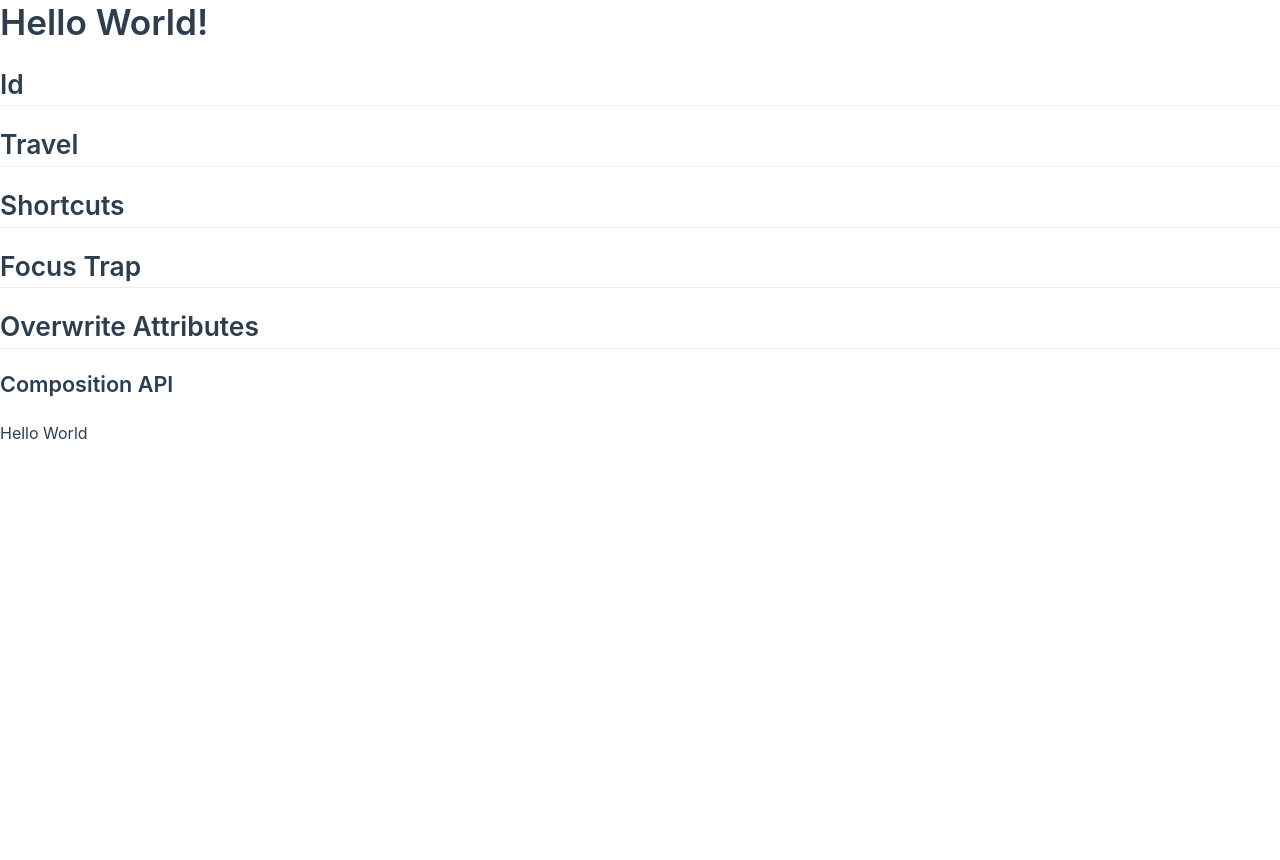
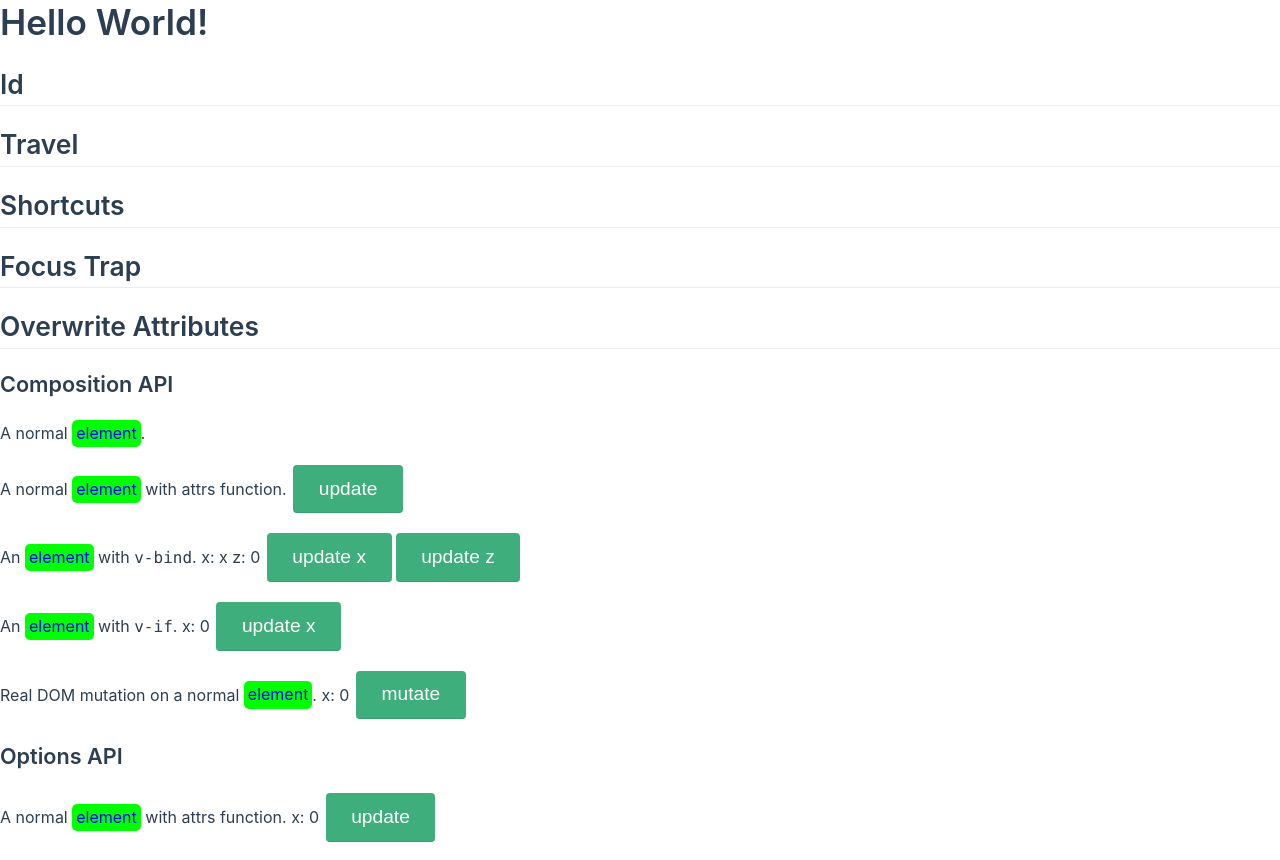
Before and after one commit to gottayan/vue-a11y-utils, a Vue app: page / in a window 1280 px wide. Before the commit the page ends 800 px from the top, so only its background shows below. Built offline with nearby package versions, Linux system fonts and the light colour scheme.

Commit message:
fixed overwrite attrs and its example

```diff
--- a/src/overwrite-example.vue
+++ b/src/overwrite-example.vue
@@ -1,21 +1,107 @@
 <template>
-  <div :ref="$el => el = $el">
+  <div>
     <h3>Composition API</h3>
-    <p>Hello <span>World</span></p>
+    <p :ref="$el => el = $el">
+      A normal <span>element</span>.
+    </p>
+    <p :ref="$el => el2 = $el">
+      A normal <span>element</span> with attrs function.
+      <button @click="increment2">update</button>
+    </p>
+    <p :ref="$el => el3 = $el">
+      An <span :x="x3" :z="z3">element</span> with <code>v-bind</code>.
+      x: {{x3}} z: {{z3}}
+      <button @click="incrementX3">update x</button>
+      <button @click="incrementZ3">update z</button>
+    </p>
+    <p :ref="$el => el4 = $el">
+      An <span v-if="x4 % 2 === 0" :x="x4">element</span> with <code>v-if</code>.
+      x: {{x4}}
+      <button @click="increment4">update x</button>
+    </p>
+    <p :ref="$el => el5 = $el">
+      Real DOM mutation on a normal <span>element</span>.
+      x: {{x5}}
+      <button @click="increment5">mutate</button>
+    </p>
+    <h3>Options API</h3>
+    <OverwriteAttrs selector="span" :attrs="{ x: x6.toString(), y: 'b' }">
+      <p>
+        A normal <span :z="x6">element</span> with attrs function.
+        x: {{x6}}
+        <button @click="increment6">update</button>
+      </p>
+    </OverwriteAttrs>
   </div>
 </template>
 
 <script lang="ts">
-import { ref } from 'vue'
-import { useOverwriteAttrs, AttrsInput } from './utils/overwrite'
+import { ref, computed, defineComponent, markRaw } from 'vue'
+import { useOverwriteAttrs, OverwriteAttrs } from './utils/overwrite'
 
 export default {
+  components: { OverwriteAttrs },
   setup() {
-    const el = ref<HTMLElement>(null)
-
+    const el = ref<HTMLElement | null>(null)
     useOverwriteAttrs(el, 'span', { x: 'a', y: 'b' })
 
-    return { el }
+    const el2 = ref<HTMLElement | null>(null)
+    const x2 = ref(0)
+    const increment2 = () => x2.value++
+    useOverwriteAttrs(el2, 'span', () => ({ x: (x2.value % 3).toString(), y: 'b' }))
+
+    const el3 = ref<HTMLElement | null>(null)
+    const xValues = ['x', '1', undefined, '']
+    const xIndex = ref(0)
+    const x3 = computed(() => xValues[xIndex.value % 4])
+    const incrementX3 = () => xIndex.value++
+    const z3 = ref(0)
+    const incrementZ3 = () => z3.value++
+    useOverwriteAttrs(el3, 'span', { x: 'a', y: 'b' })
+
+    const el4 = ref<HTMLElement | null>(null)
+    const x4 = ref(0)
+    const increment4 = () => x4.value++
+    useOverwriteAttrs(el4, 'span', { x: 'a', y: 'b' })
+
+    const el5 = ref<HTMLElement | null>(null)
+    const x5 = ref(0)
+    const increment5 = () => {
+      x5.value++
+      el5.value?.querySelector('span')?.setAttribute('x', x5.value.toString())
+      el5.value?.querySelector('span')?.setAttribute('z', x5.value.toString())
+    }
+    useOverwriteAttrs(el5, 'span', { x: 'a', y: 'b' })
+
+    const x6 = ref(0)
+    const increment6 = () => x6.value++
+
+    return {
+      el,
+      el2, increment2,
+      el3, x3, incrementX3, z3, incrementZ3,
+      el4, x4, increment4,
+      el5, x5, increment5,
+      x6, increment6
+    }
   }
 }
 </script>
+
+<style scoped>
+[x] {
+  color: blue;
+}
+[x="1"] {
+  color: green;
+}
+[x="2"] {
+  color: grey;
+}
+[y] {
+  display: inline-block;
+  padding: 0 0.25em;
+  border-radius: 5px;
+  background-color: lime;
+}
+</style>
--- a/src/utils/overwrite.ts
+++ b/src/utils/overwrite.ts
@@ -1,4 +1,4 @@
-import { onMounted, nextTick, Ref } from "vue"
+import { Ref, computed, watchEffect, onMounted, onBeforeUnmount, nextTick } from "vue"
 
 export type Attrs = Record<string, string>
 export type MutateAttrs = (oldAttrs: Attrs) => Attrs
@@ -12,8 +12,10 @@ const normalizeEl = (input: ElementInput): HTMLElement | null =>
 
 const normalizeAttrs = (input: Attrs): void => {
   for (const name in input) {
-    const value = input[name].toString()
-    input[name] = value
+    const value = input[name]
+    if (value !== null || value !== undefined) {
+      input[name] = value.toString()
+    }
   }
 }
 
@@ -30,49 +32,110 @@ const getOldAttrs = (target: HTMLElement): Attrs => {
   return attrs
 }
 
-const observeTarget = (target: HTMLElement, input: AttrsInput): void => {
+const setAttrs = (target: HTMLElement, attrs: Attrs): void => {
+  for (const name in attrs) {
+    if (target.getAttribute(name) !== attrs[name]) {
+      target.setAttribute(name, attrs[name])
+    }
+  }
+}
+
+const updateAttrs = (target: HTMLElement, input: AttrsInput): void => {
+  if (typeof input === 'function') {
+    const oldAttrs = getOldAttrs(target)
+    const newAttrs = computed(() => input(oldAttrs))
+    watchEffect(() => {
+      setAttrs(target, newAttrs.value)
+    })
+  } else {
+    setAttrs(target, input)
+  }
+}
+
+const observeTarget = (target: HTMLElement | null, input: AttrsInput): MutationObserver | null => {
+  if (!target) {
+    return null;
+  }
+  updateAttrs(target, input)
   const observer = new MutationObserver(() => {
     nextTick(() => {
-      const newAttrs = typeof input === 'function' ? input(getOldAttrs(target)) : input
-      for (const name in newAttrs) {
-        if (target.getAttribute(name) === newAttrs[name]) {
-          target.setAttribute(name, newAttrs[name])
-        }
+      if (typeof input === 'function') {
+        const newAttrs = input(getOldAttrs(target))
+        setAttrs(target, newAttrs)
+      } else {
+        updateAttrs(target, input)
       }
     })
   })
   observer.observe(target, { attributes: true })
+  return observer;
 }
 
-const observeTargetCreated = (el: HTMLElement, target: HTMLElement | null, selector: string, input: AttrsInput): void => {
+const observeTargetCreated = (el: HTMLElement, target: HTMLElement | null, observer: MutationObserver | null, selector: string, input: AttrsInput): MutationObserver => {
   let currentTarget = target
-  const observer = new MutationObserver(() => {
+  let currentObserver = observer
+  const elObserver = new MutationObserver(() => {
     const newTarget: HTMLElement | null = el.querySelector(selector)
     if (newTarget && newTarget !== currentTarget) {
+      currentObserver?.disconnect()
       currentTarget = newTarget
-      observeTarget(currentTarget, input)
+      currentObserver = observeTarget(currentTarget, input)
     }
   })
-  observer.observe(el, { childList: true })
+  elObserver.observe(el, { childList: true })
+  return elObserver
 }
 
-export const useOverwriteAttrs = (elInput: ElementInput, selector: string, input: AttrsInput): void => {
+export const useOverwriteAttrs = (el: ElementInput, selector: string, attrs: AttrsInput): void => {
+  let elObserver: MutationObserver
   onMounted(() => {
-    const el = normalizeEl(elInput)
+    const normalizedEl = normalizeEl(el)
 
-    if (!el) {
+    if (!normalizedEl) {
       return
     }
 
-    if (typeof input !== 'function') {
-      normalizeAttrs(input)
+    if (typeof attrs !== 'function') {
+      normalizeAttrs(attrs)
     }
 
-    const target: HTMLElement | null = el.querySelector(selector)
-    if (target) {
-      observeTarget(target, input)
+    const target: HTMLElement | null = normalizedEl.querySelector(selector)
+    const observer = observeTarget(target, attrs)
+
+    elObserver = observeTargetCreated(normalizedEl, target, observer, selector, attrs)
+  })
+  onBeforeUnmount(() => {
+    if (elObserver) {
+      elObserver.disconnect()
     }
-
-    observeTargetCreated(el, target, selector, input)
   })
 }
+
+const elObserverKey = Symbol('el-observer')
+
+export const OverwriteAttrs = {
+  props: {
+    selector: String,
+    attrs: Object
+  },
+  render() {
+    const result = this.$slots.default()
+    return result[0]
+  },
+  mounted() {
+    const el = this.$el
+    const { attrs, selector } = this
+    if (el && selector) {
+      const target: HTMLElement | null = el.querySelector(selector)
+      const observer = observeTarget(target, attrs as Attrs)
+
+      this[elObserverKey] = observeTargetCreated(el, target, observer, selector, attrs as Attrs)
+    }
+  },
+  beforeUnmount() {
+    const elObserver = this[elObserverKey] as MutationObserver | null
+    if (elObserver) {
+      elObserver.disconnect()
+    }
+  }
+}
```
